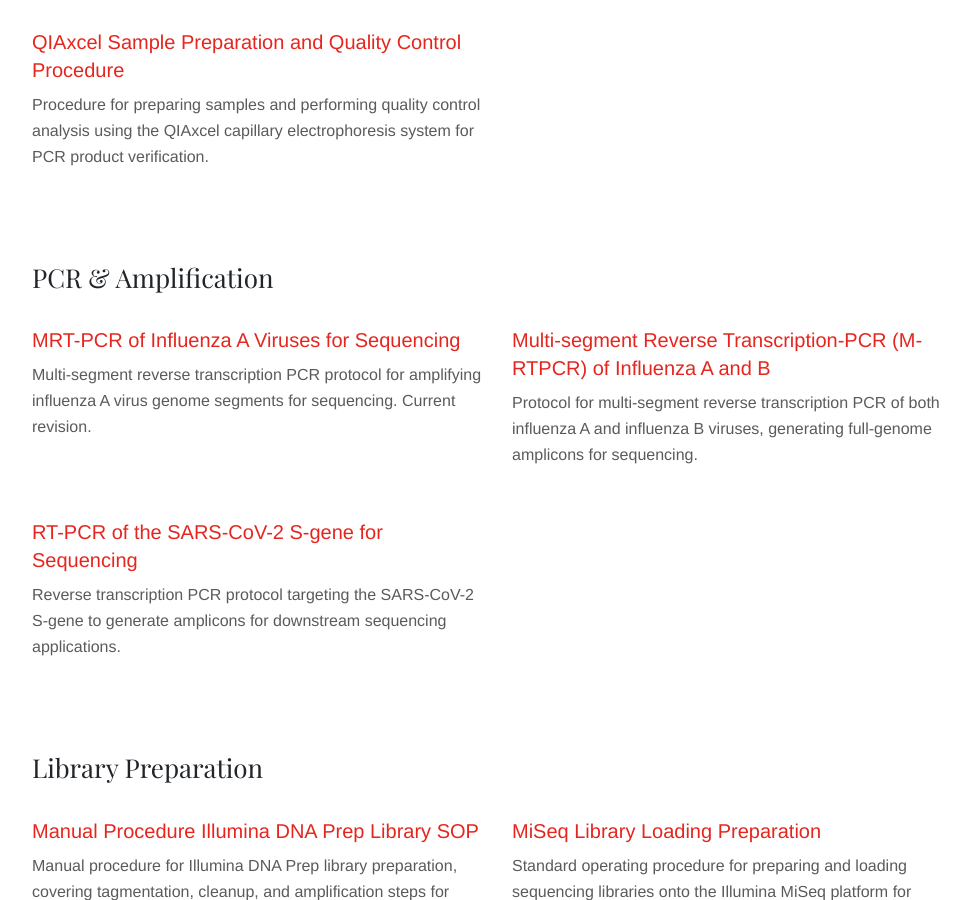
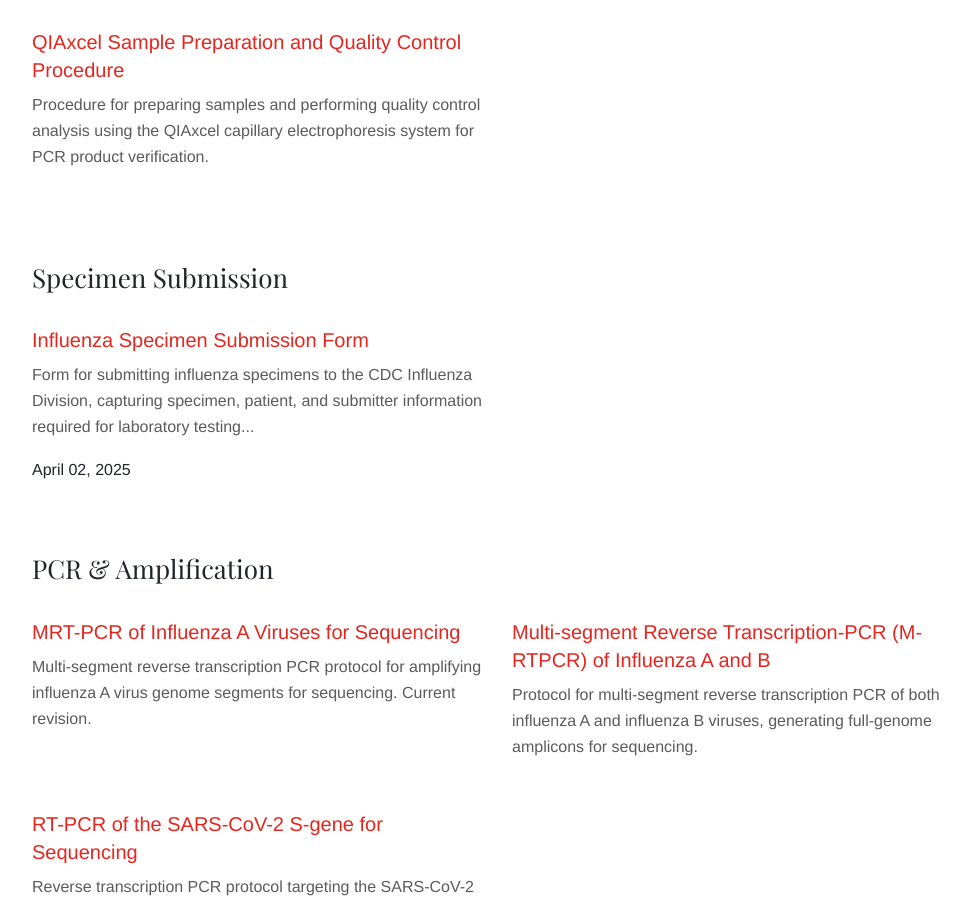
Before and after one commit to CDCgov/influenza-resources, a Jekyll site: the page built from site/pages/categories/laboratory.md, in a window 1280 px wide and 900 px high, scrolled down 1133 px. Shown: the whole window, without its empty margins (143-1113 px from the left). Built offline with Jekyll 4.4.1, drawn with Linux system fonts in a browser that asks for light colours.

Commit message:
feat: enhance extract_local.py to support XLSX files and update related documentation

```diff
--- a/scripts/requirements.txt
+++ b/scripts/requirements.txt
@@ -1,4 +1,5 @@
 beautifulsoup4==4.13.4
+openpyxl==3.1.5
 pdfminer.six==20250506
 python-docx==1.1.2
 python-pptx==1.0.2
--- /dev/null
+++ b/site/_resources/laboratory/influenza-specimen-submission-form.md
@@ -0,0 +1,19 @@
+---
+title: "Influenza Specimen Submission Form"
+categories:
+  - laboratory
+subcategory: "Specimen Submission"
+summary: >-
+  Form for submitting influenza specimens to the CDC Influenza Division,
+  capturing specimen, patient, and submitter information required for
+  laboratory testing and characterization.
+local_path: "docs/laboratory/IM-014Rev12D - Influenza Specimen Submission Form.xlsx"
+pub_date: 2025-04-02
+tags:
+  - specimen
+  - submission
+  - form
+authors:
+  - "CDC Influenza Division"
+revision: "Rev12D"
+---
```
Also changed, not shown: scripts/extract_local.py (+16 -1 lines), site/_data/schema.md (+1 -1 lines), .github/workflows/build-site.yml, 1 other file.
